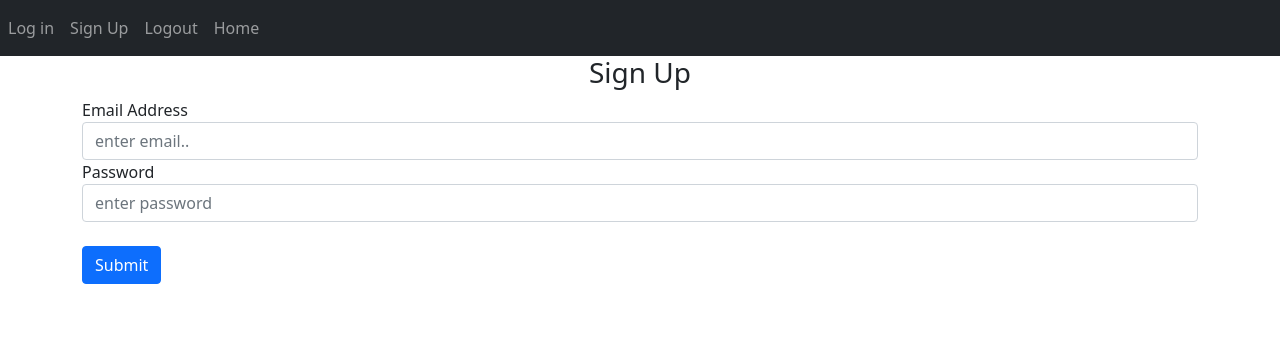
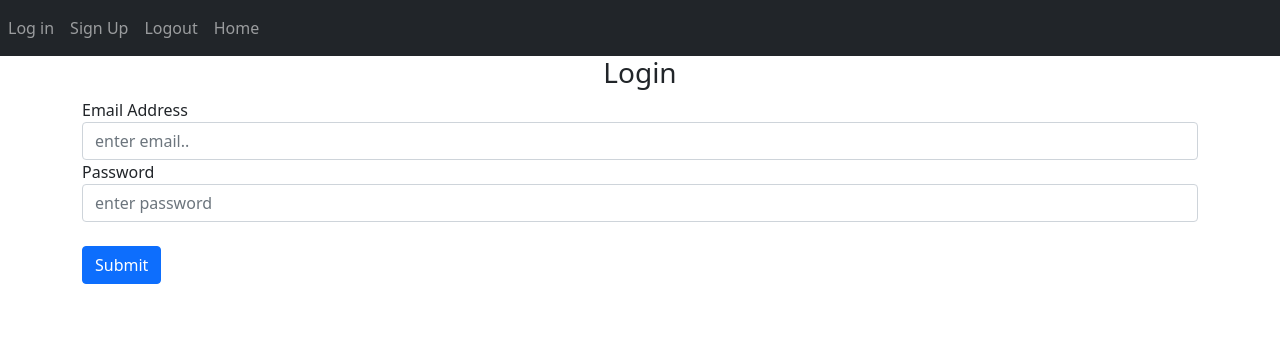
Before and after one commit to WebDevJoe/set09101Official, a Flask app: template website/templates/login.html in a window 1280 px wide. Shown: the top 356 px of the page. Run offline with Flask 3, Linux system fonts and the light colour scheme; the template is opened without the code that fills it, so the values that code supplies are empty; some libraries are stand-ins or nearby versions.

Commit message:
update login

```diff
--- a/website/templates/login.html
+++ b/website/templates/login.html
@@ -1,6 +1,6 @@
 {%extends "base.html" %} {% block title %}Login{%endblock%} {%block content %}
 <form method="POST">
-  <h3 align="center">Sign Up</h3>
+  <h3 align="center">Login</h3>
 
   <div class="form-group">
     <label for="email">Email Address</label>
```
